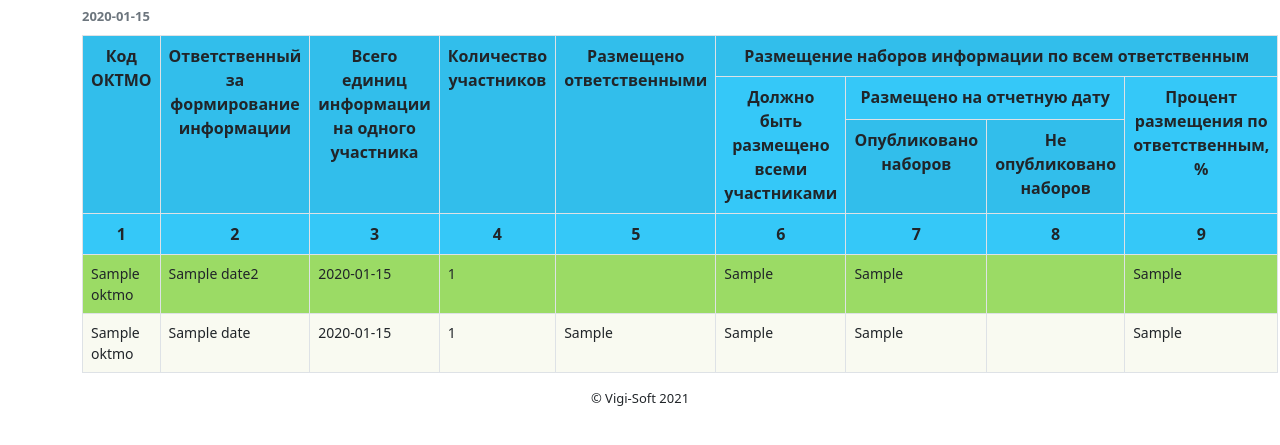
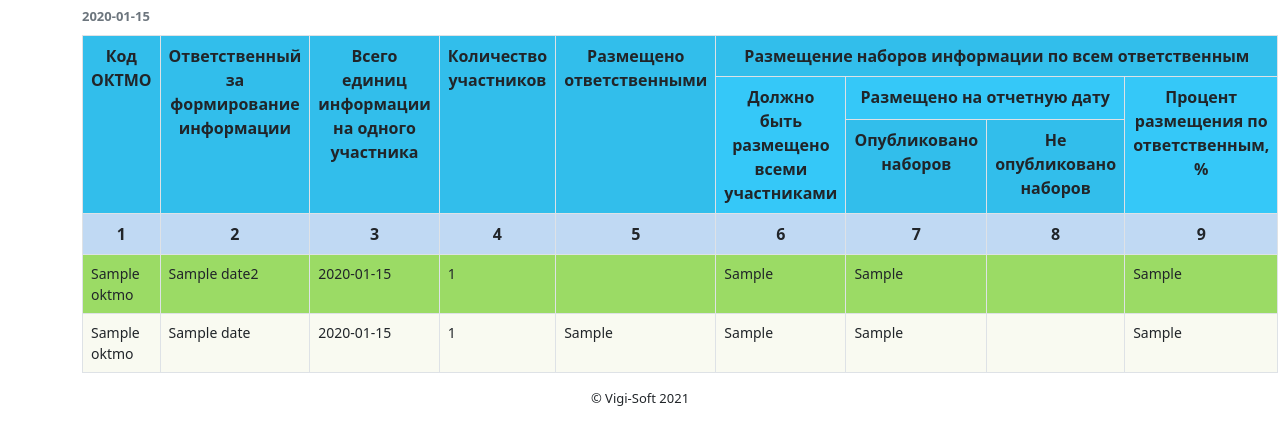
Before and after one commit to Vigi73/epbs, a Flask app: template templates/index.html in a window 1280 px wide. Shown: the part 157-602 px from the top of the page. Run offline with Flask 2, Linux system fonts and the light colour scheme; the template is opened without the code that fills it: most values are stand-ins (such as "Sample title", 1, 10 or a date in 2020).

Commit message:
12dffqfix+

```diff
--- a/templates/index.html
+++ b/templates/index.html
@@ -37,7 +37,7 @@
             <th>Опубликовано наборов</th>
             <th>Не опубликовано наборов</th>
         </tr>
-        <tr class="th">
+        <tr style="background-color: #c0d9f3">
             <th>1</th>
             <th>2</th>
             <th>3</th>
```
